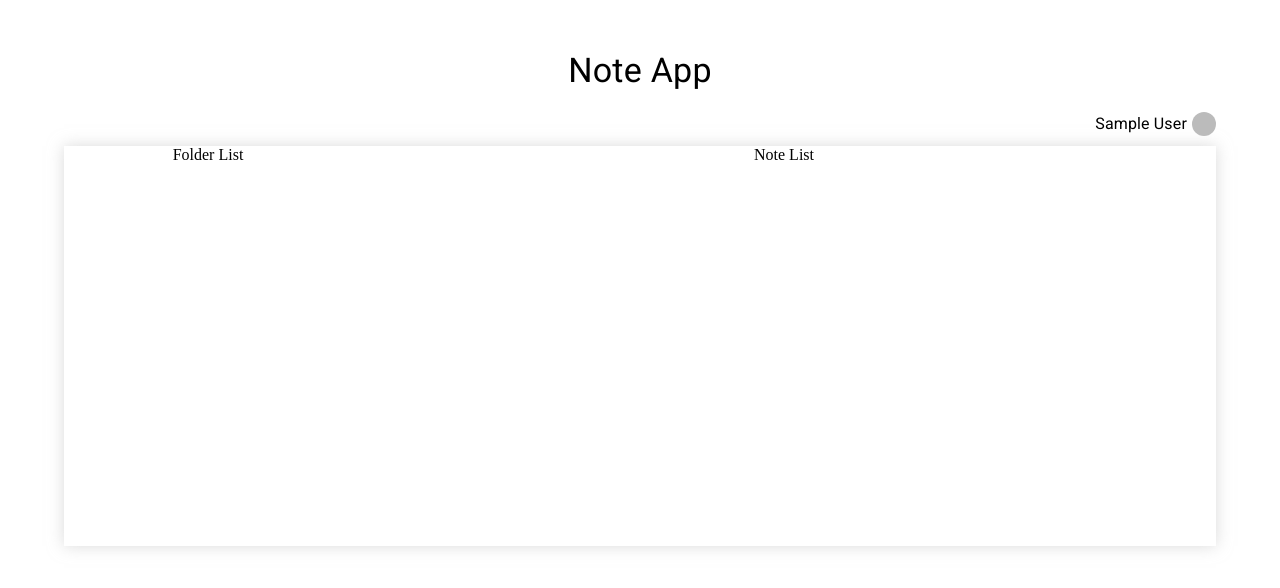
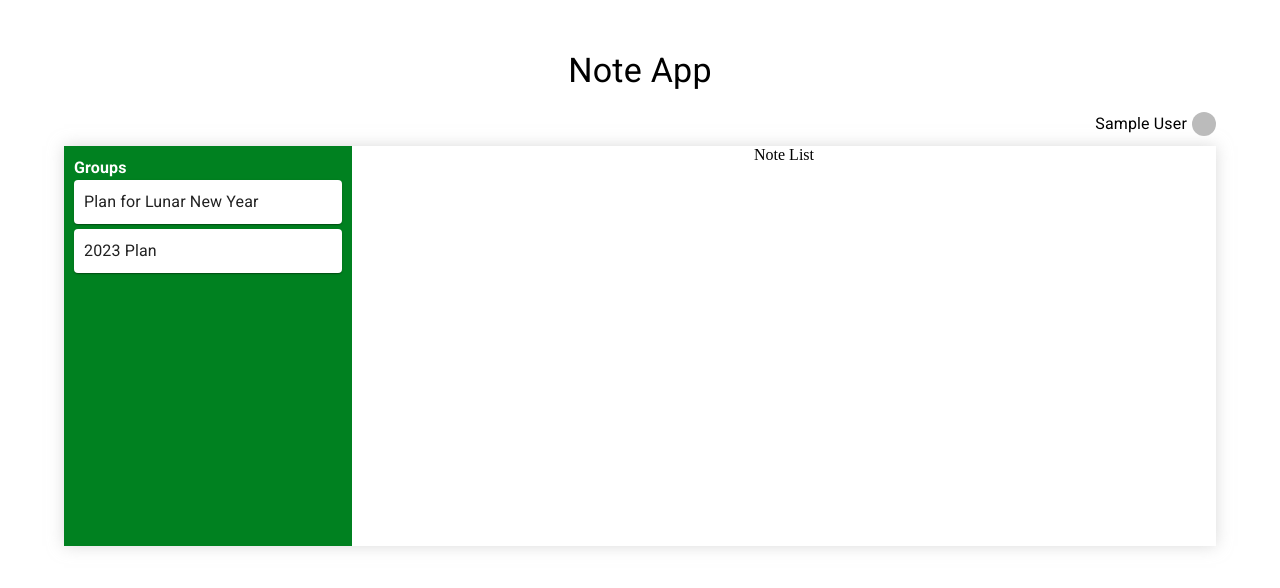
Before and after one commit to TienDao520/NoteApp_GraphQL, a React (Vite) app: page / in a window 1280 px wide. Shown: the top 588 px of the page. Built offline with nearby package versions, Linux system fonts and the light colour scheme; no server answers; sample sign-in values are in the browser's storage.

Commit message:
Simple folderList

```diff
--- a/src/components/FolderList.jsx
+++ b/src/components/FolderList.jsx
@@ -0,0 +1,44 @@
+import { Box, Card, CardContent, List, Typography } from '@mui/material';
+import { height } from '@mui/system';
+import React from 'react';
+import { Link } from 'react-router-dom';
+
+export default function FolderList({ folders }) {
+  return (
+    <List
+      sx={{
+        width: '100%',
+        height: '100%',
+        bgcolor: '#008120',
+        padding: '10px',
+        textAlign: 'left',
+        overflowY: 'auto',
+      }}
+      subheader={
+        <Box>
+          <Typography sx={{ fontWeight: 'bold', color: 'white' }}>
+            Groups
+          </Typography>
+        </Box>
+      }
+    >
+      {folders.map(({ id, name }) => {
+        return (
+          <Link
+            key={id}
+            to={`folders/${id}`}
+            style={{ textDecoration: 'none' }}
+          >
+            <Card sx={{ mb: '5px' }}>
+              <CardContent
+                sx={{ '&:last-child': { pb: '10px' }, padding: '10px' }}
+              >
+                <Typography>{name}</Typography>
+              </CardContent>
+            </Card>
+          </Link>
+        );
+      })}
+    </List>
+  );
+}
--- a/src/main.jsx
+++ b/src/main.jsx
@@ -10,7 +10,17 @@ import { RouterProvider } from 'react-router-dom';
 import router from './router';
 import { Container } from '@mui/system';
 import './firebase/config';
-
+import Image from './broly.png';
+const styles = {
+  paperContainer: {
+    backgroundImage: `url(${Image})`,
+    backgroundPosition: 'center' /* Center the image */,
+    backgroundRepeat: 'no-repeat' /* Do not repeat the image */,
+    backgroundSize:
+      'cover' /* Resize the background image to cover the entire container */,
+    opacity: 0.5,
+  },
+};
 ReactDOM.createRoot(document.getElementById('root')).render(
   <React.StrictMode>
     <Container maxWidth='lg' sx={{ textAlign: 'center', marginTop: '50px' }}>
--- a/src/pages/Home.jsx
+++ b/src/pages/Home.jsx
@@ -1,6 +1,7 @@
 import { Grid, Typography } from '@mui/material';
 import { Box } from '@mui/system';
 import React from 'react';
+import FolderList from '../components/FolderList';
 import UserMenu from '../components/UserMenu';
 
 export default function Home() {
@@ -17,8 +18,13 @@ export default function Home() {
         sx={{ height: '50vh', boxShadow: '0 0 15px 0 rgb(193 193 193 / 60%)' }}
       >
         <Grid item xs={3} sx={{ height: '100%' }}>
-          {/* <FolderList folders={folders} /> */}
-          <p>Folder List</p>
+          <FolderList
+            folders={[
+              { id: '1', name: 'Plan for Lunar New Year' },
+              { id: '2', name: '2023 Plan' },
+            ]}
+          />
+          {/* <p>Folder List</p> */}
         </Grid>
         <Grid item xs={9} sx={{ height: '100%' }}>
           {/* <Outlet /> */}
```
Also changed, not shown: 2 other files (tests, documents, lock files or other folders).
